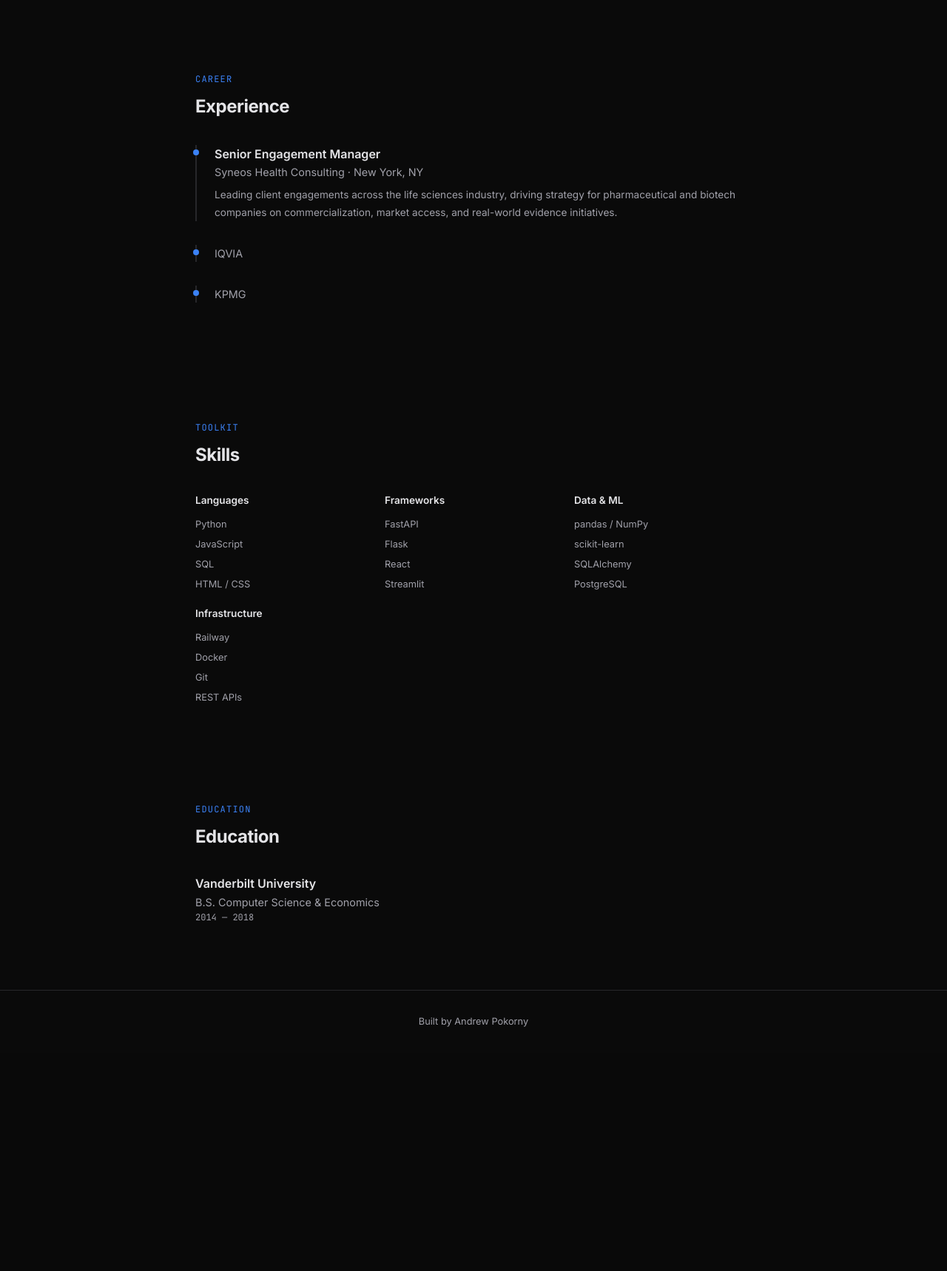
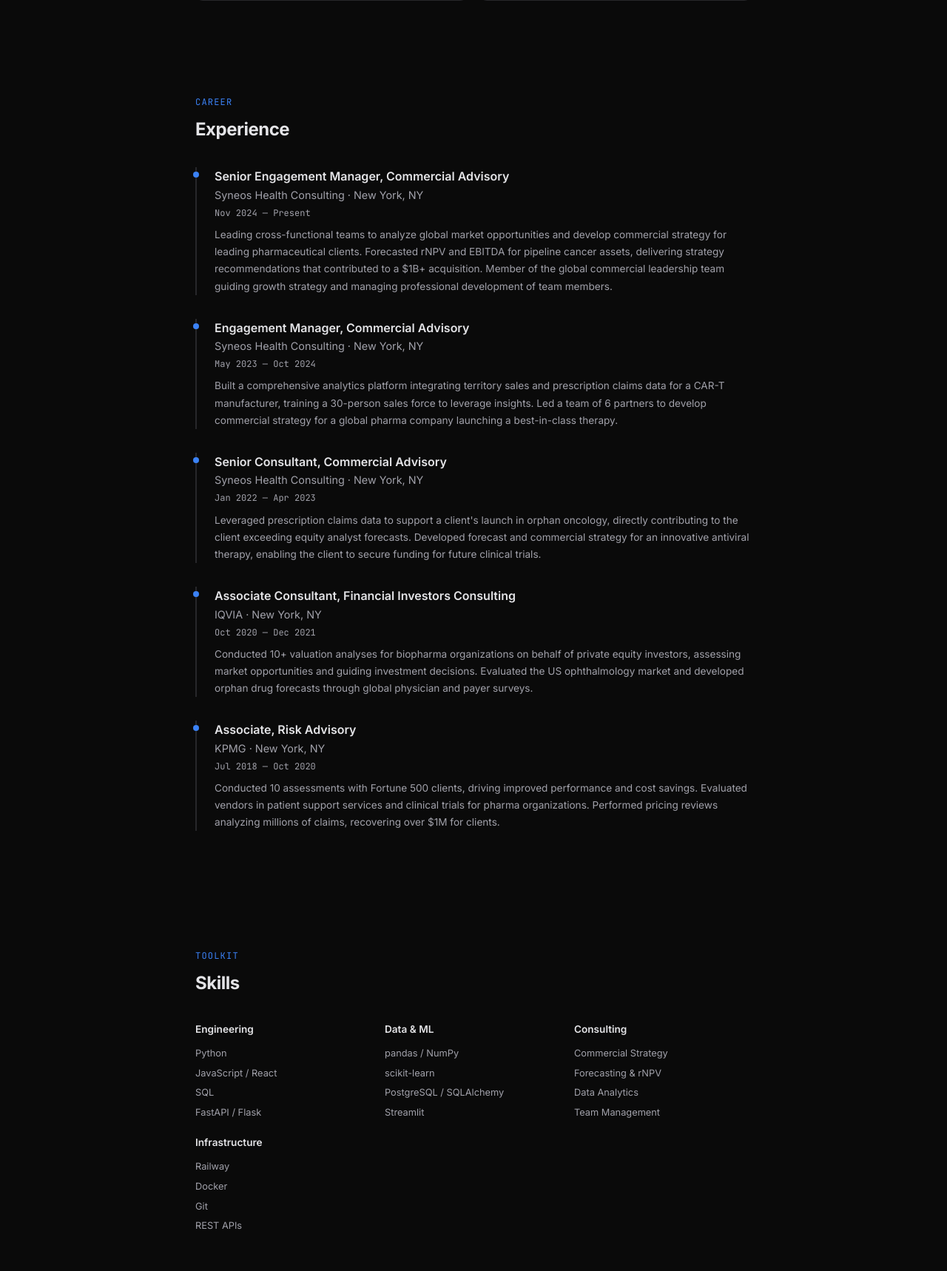
Before and after one commit to andrewrpokorny-source/portfolio, a FastAPI app: page / in a window 1280 px wide. Shown: the part 1305-3023 px from the top of the page at 74% size. Before the commit the page ends 2693 px from the top, so only its background shows below. Run offline with FastAPI, Linux system fonts and the light colour scheme.

Commit message:
Populate full resume: Syneos progression, IQVIA, KPMG, education, skills
Co-Authored-By: Claude Opus 4.6 <noreply@anthropic.com>

```diff
--- a/templates/index.html
+++ b/templates/index.html
@@ -29,9 +29,10 @@
     <div class="greeting">Hi, I'm</div>
     <h1>Andrew Pokorny</h1>
     <p class="subtitle">
-      Life sciences consultant at Syneos Health by day, software engineer by night.
-      I build data-driven tools — from clinical trial platforms to sports prediction models
-      to bots that snag impossible restaurant reservations.
+      Senior Engagement Manager at Syneos Health, where I lead commercial strategy
+      for pharmaceutical and biotech clients. Vanderbilt CS grad who builds
+      data-driven tools on the side — from clinical trial platforms to sports
+      prediction models to bots that snag impossible restaurant reservations.
     </p>
     <div class="links-row">
       <a href="https://github.com/andrewrpokorny-source" target="_blank">
@@ -125,29 +126,47 @@
     <h2>Experience</h2>
 
     <div class="experience-item">
-      <div class="role">Senior Engagement Manager</div>
+      <div class="role">Senior Engagement Manager, Commercial Advisory</div>
       <div class="company">Syneos Health Consulting &middot; New York, NY</div>
-      <div class="dates"><!-- dates --></div>
+      <div class="dates">Nov 2024 — Present</div>
       <div class="desc">
-        Leading client engagements across the life sciences industry, driving strategy for pharmaceutical and biotech companies on commercialization, market access, and real-world evidence initiatives.
+        Leading cross-functional teams to analyze global market opportunities and develop commercial strategy for leading pharmaceutical clients. Forecasted rNPV and EBITDA for pipeline cancer assets, delivering strategy recommendations that contributed to a $1B+ acquisition. Member of the global commercial leadership team guiding growth strategy and managing professional development of team members.
       </div>
     </div>
 
     <div class="experience-item">
-      <div class="role"><!-- title --></div>
-      <div class="company">IQVIA</div>
-      <div class="dates"><!-- dates --></div>
+      <div class="role">Engagement Manager, Commercial Advisory</div>
+      <div class="company">Syneos Health Consulting &middot; New York, NY</div>
+      <div class="dates">May 2023 — Oct 2024</div>
       <div class="desc">
-        <!-- description -->
+        Built a comprehensive analytics platform integrating territory sales and prescription claims data for a CAR-T manufacturer, training a 30-person sales force to leverage insights. Led a team of 6 partners to develop commercial strategy for a global pharma company launching a best-in-class therapy.
       </div>
     </div>
 
     <div class="experience-item">
-      <div class="role"><!-- title --></div>
-      <div class="company">KPMG</div>
-      <div class="dates"><!-- dates --></div>
+      <div class="role">Senior Consultant, Commercial Advisory</div>
+      <div class="company">Syneos Health Consulting &middot; New York, NY</div>
+      <div class="dates">Jan 2022 — Apr 2023</div>
       <div class="desc">
-        <!-- description -->
+        Leveraged prescription claims data to support a client's launch in orphan oncology, directly contributing to the client exceeding equity analyst forecasts. Developed forecast and commercial strategy for an innovative antiviral therapy, enabling the client to secure funding for future clinical trials.
+      </div>
+    </div>
+
+    <div class="experience-item">
+      <div class="role">Associate Consultant, Financial Investors Consulting</div>
+      <div class="company">IQVIA &middot; New York, NY</div>
+      <div class="dates">Oct 2020 — Dec 2021</div>
+      <div class="desc">
+        Conducted 10+ valuation analyses for biopharma organizations on behalf of private equity investors, assessing market opportunities and guiding investment decisions. Evaluated the US ophthalmology market and developed orphan drug forecasts through global physician and payer surveys.
+      </div>
+    </div>
+
+    <div class="experience-item">
+      <div class="role">Associate, Risk Advisory</div>
+      <div class="company">KPMG &middot; New York, NY</div>
+      <div class="dates">Jul 2018 — Oct 2020</div>
+      <div class="desc">
+        Conducted 10 assessments with Fortune 500 clients, driving improved performance and cost savings. Evaluated vendors in patient support services and clinical trials for pharma organizations. Performed pricing reviews analyzing millions of claims, recovering over $1M for clients.
       </div>
     </div>
 
@@ -159,21 +178,12 @@
     <h2>Skills</h2>
     <div class="skills-grid">
       <div class="skill-category">
-        <h3>Languages</h3>
+        <h3>Engineering</h3>
         <ul>
           <li>Python</li>
-          <li>JavaScript</li>
+          <li>JavaScript / React</li>
           <li>SQL</li>
-          <li>HTML / CSS</li>
-        </ul>
-      </div>
-      <div class="skill-category">
-        <h3>Frameworks</h3>
-        <ul>
-          <li>FastAPI</li>
-          <li>Flask</li>
-          <li>React</li>
-          <li>Streamlit</li>
+          <li>FastAPI / Flask</li>
         </ul>
       </div>
       <div class="skill-category">
@@ -181,8 +191,17 @@
         <ul>
           <li>pandas / NumPy</li>
           <li>scikit-learn</li>
-          <li>SQLAlchemy</li>
-          <li>PostgreSQL</li>
+          <li>PostgreSQL / SQLAlchemy</li>
+          <li>Streamlit</li>
+        </ul>
+      </div>
+      <div class="skill-category">
+        <h3>Consulting</h3>
+        <ul>
+          <li>Commercial Strategy</li>
+          <li>Forecasting & rNPV</li>
+          <li>Data Analytics</li>
+          <li>Team Management</li>
         </ul>
       </div>
       <div class="skill-category">
@@ -203,8 +222,8 @@
     <h2>Education</h2>
     <div class="education-item">
       <div class="school">Vanderbilt University</div>
-      <div class="degree">B.S. Computer Science &amp; Economics</div>
-      <div class="edu-dates">2014 — 2018</div>
+      <div class="degree">Bachelor of Arts in Economics &amp; Computer Science</div>
+      <div class="edu-dates">Aug 2014 — May 2018</div>
     </div>
   </section>
 
```
